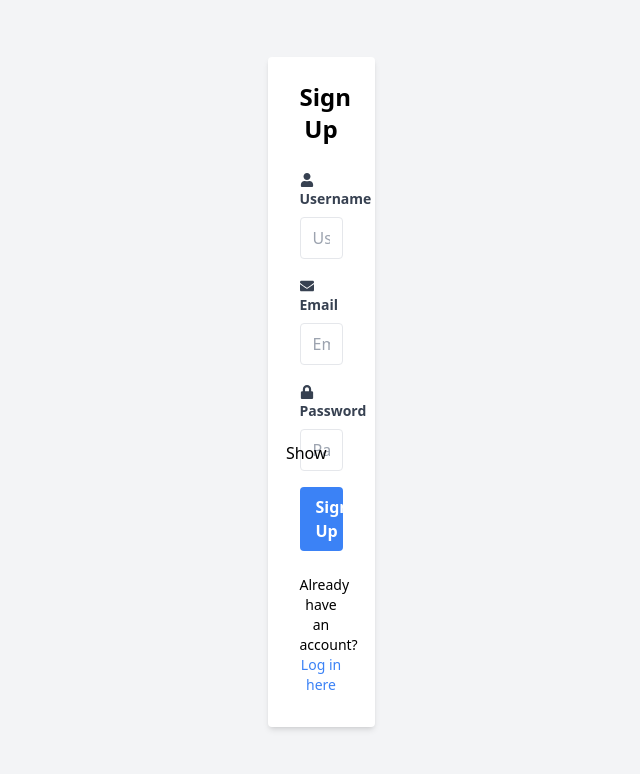
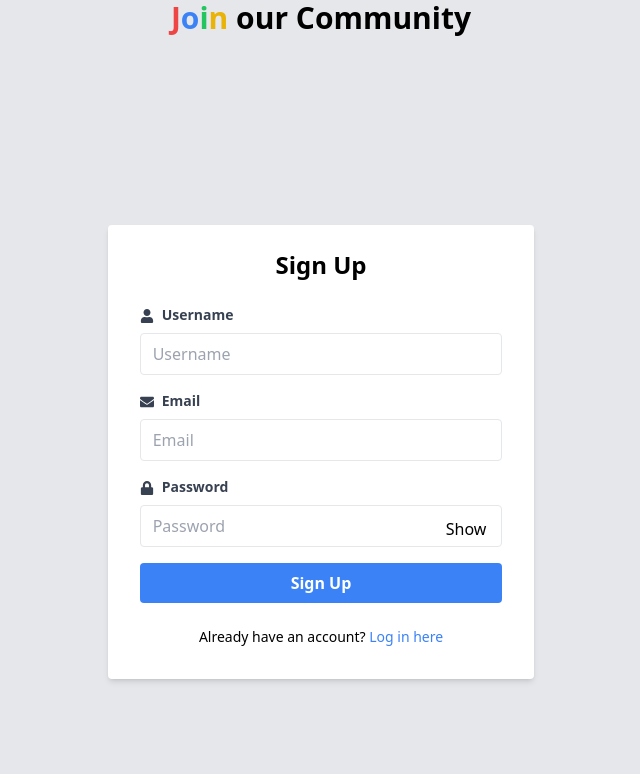
Before and after one commit to steve2700/blog-connect-frontend, a React (Vite) app in the folder client/: page /signup in a window 1280 px wide. Shown: the top 774 px of the page, without its empty margins (319-959 px from the left). Built offline with nearby package versions, Linux system fonts and the light colour scheme.

Commit message:
intergrate the forgot password w the backend

```diff
--- a/client/src/pages/UserLoginPage.jsx
+++ b/client/src/pages/UserLoginPage.jsx
@@ -1,9 +1,10 @@
 import React from 'react';
 import UserLoginForm from '../components/User/UserLoginForm';
+
 const UserLoginPage = () => {
   return (
-    <div>
-      <h1>User Login</h1>
+    <div className="login-container bg-gray-200">
+      <h1 className="text-3xl font-bold text-center mb-6">User Login</h1>
       <UserLoginForm />
     </div>
   );
--- a/client/src/pages/UserRegistrationPage.jsx
+++ b/client/src/pages/UserRegistrationPage.jsx
@@ -3,7 +3,15 @@ import UserRegistrationForm from '../components/User/UserRegistrationForm';
 
 const UserRegistrationPage = () => {
   return (
-    <div className="bg-gray-100 min-h-screen flex items-center justify-center">
+    <div className="registration-container bg-gray-200"> {/* Set background color to gray */}
+      {/* Colorful Title */}
+      <h1 className="text-3xl font-bold text-center mb-6">
+        <span className="text-red-500">J</span>
+        <span className="text-blue-500">o</span>
+        <span className="text-green-500">i</span>
+        <span className="text-yellow-500">n</span> our Community
+      </h1>
+
       <UserRegistrationForm />
     </div>
   );
```
Also changed, not shown: 1 other file (tests, documents, lock files or other folders).
